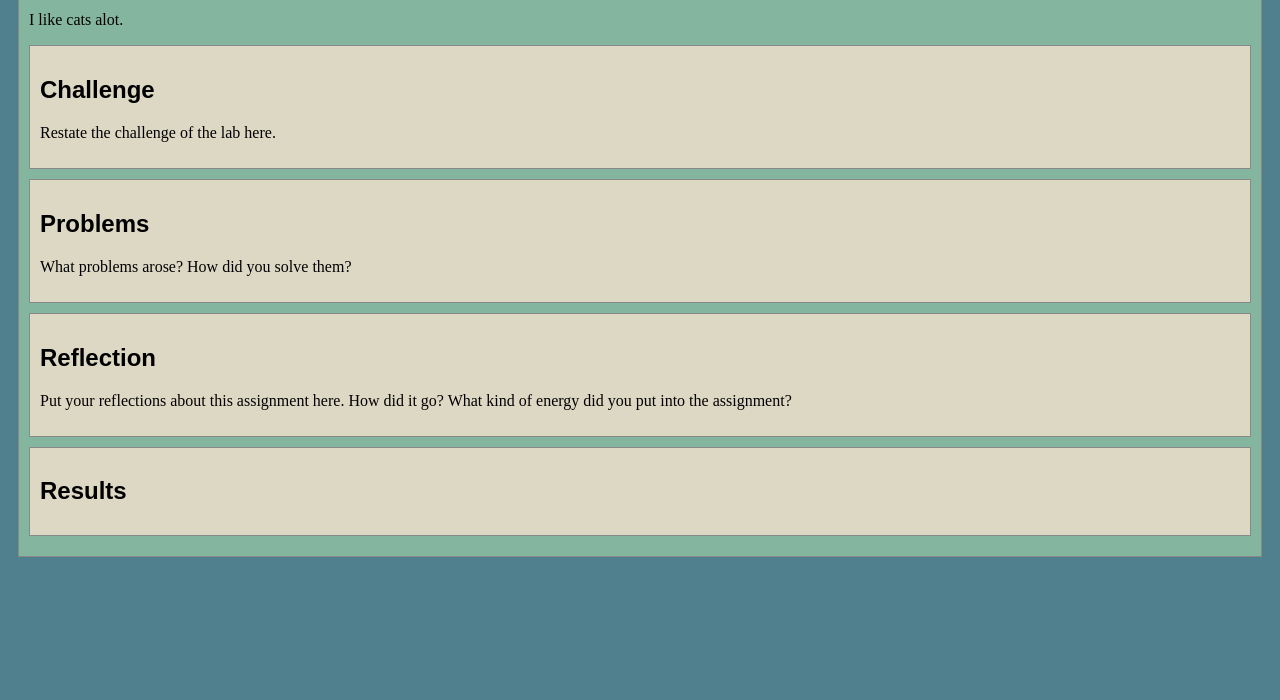
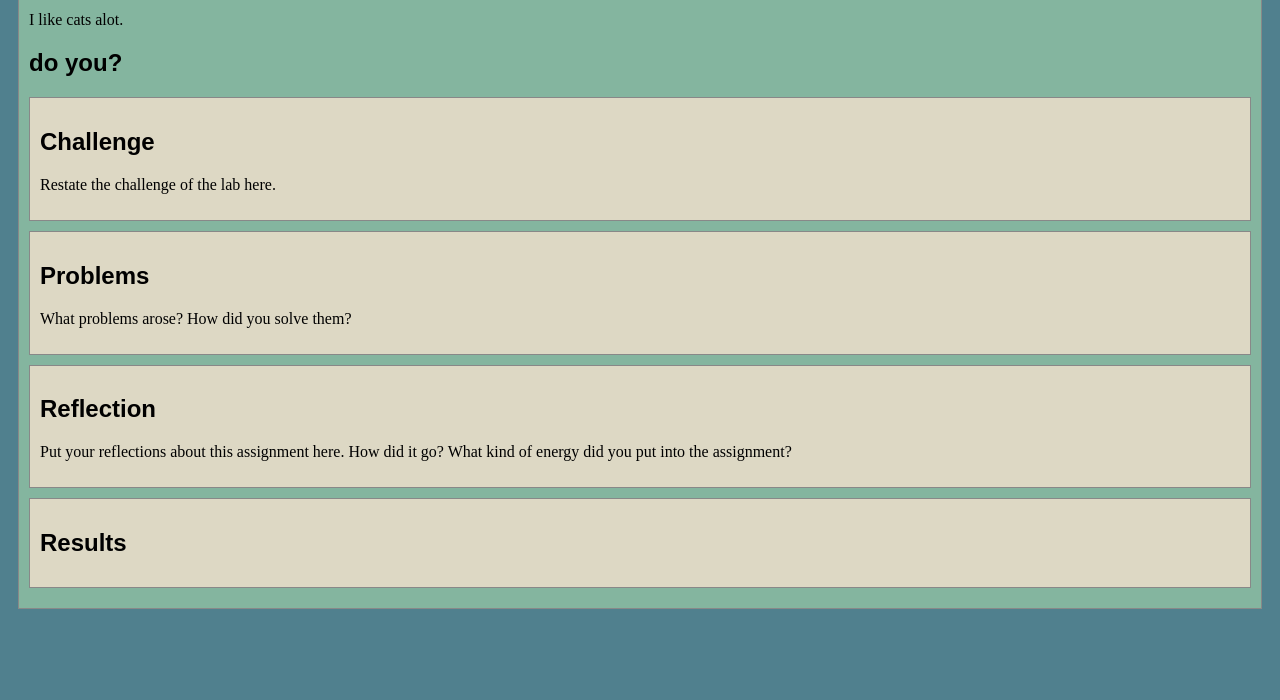
Before and after one commit to heklei/art101, a plain HTML site: page lab1/index.html in a window 1280 px wide. Shown: the part 100-800 px from the top of the page. Drawn offline with nearby package versions, Linux system fonts and the light colour scheme.

Commit message:
Update index.html

```diff
--- a/lab1/index.html
+++ b/lab1/index.html
@@ -25,6 +25,7 @@
 		<section>
 			<h1>Lab 1 - Experimnet</h1>
 				<p>I like cats alot.</p>
+				<h2>do you?</h2>
 			<div class="minor-section">
 					<h2>Challenge</h2>
 					<p>Restate the challenge of the lab here.</p>
```
